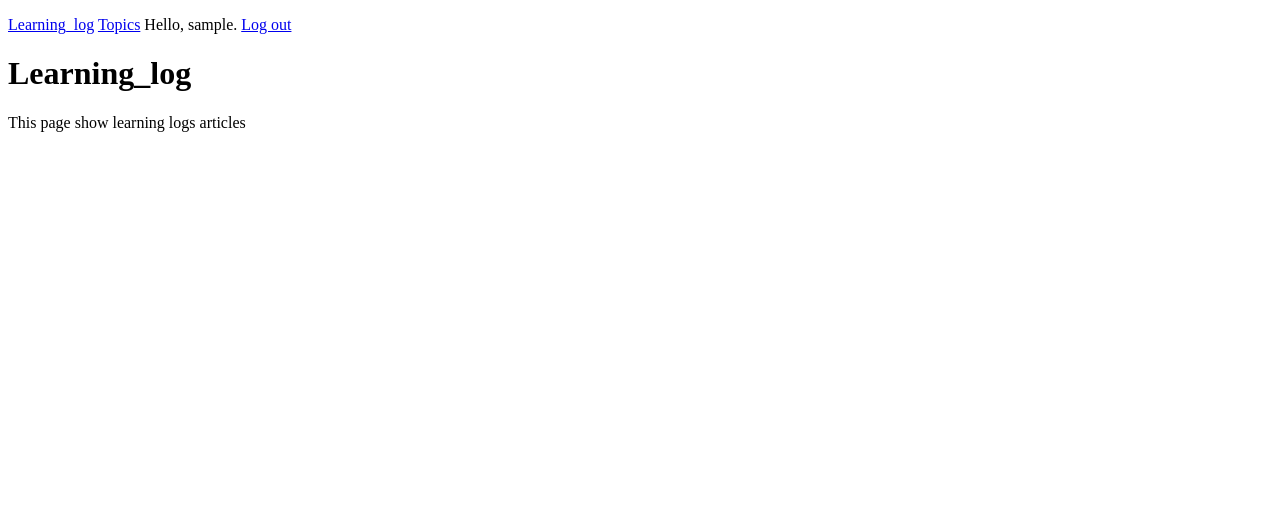
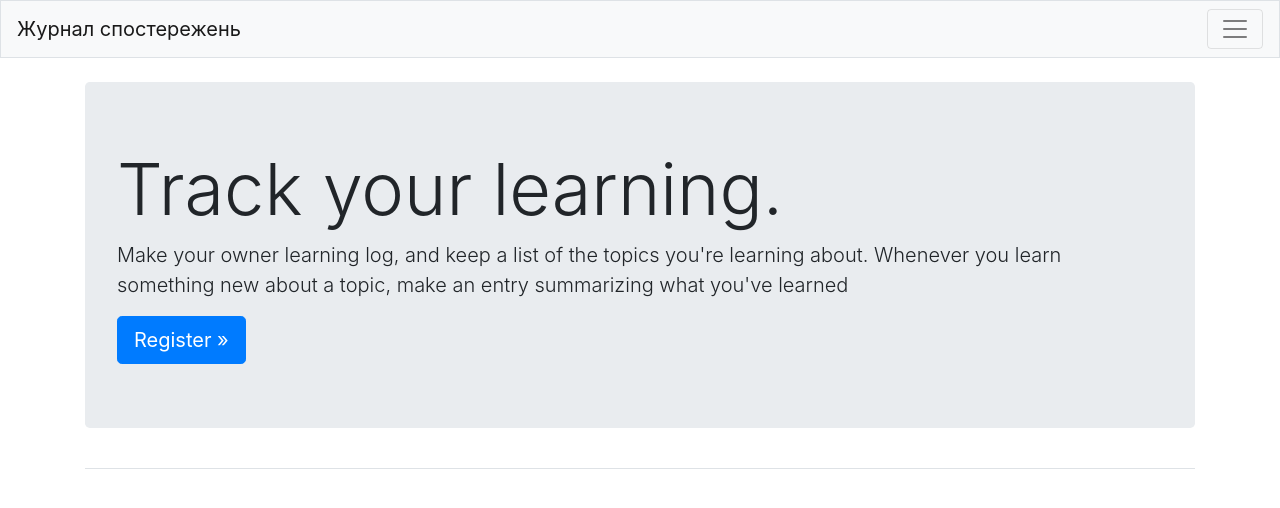
Before and after one commit to LMSerhii/learning_log, a Django app: page / in a window 1280 px wide. Shown: the top 508 px of the page. Run offline with Django 4.2, Linux system fonts and the light colour scheme; the visitor is signed in with stand-in values (Sample User, id 1); some libraries are stand-ins or nearby versions.

Commit message:
добавил бутстрап в базовій шаблон и индекс

```diff
--- a/learning_log/settings.py
+++ b/learning_log/settings.py
@@ -34,6 +34,8 @@ INSTALLED_APPS = [
     # my_apps
     'learning_logs',
     'users',
+
+    'bootstrap4',
 
     'django.contrib.admin',
     'django.contrib.auth',
--- a/learning_logs/templates/learning_logs/base.html
+++ b/learning_logs/templates/learning_logs/base.html
@@ -1,26 +1,58 @@
 <!doctype html>
+{% load bootstrap4 %}
 <html lang="en">
 <head>
     <meta charset="UTF-8">
     <meta name="viewport"
           content="width=device-width, user-scalable=no, initial-scale=1.0, maximum-scale=1.0, minimum-scale=1.0">
     <meta http-equiv="X-UA-Compatible" content="ie=edge">
-    <title>{% block title %}{% endblock title %}</title>
+    <title>{% block title %}learning log{% endblock title %}</title>
+    {% bootstrap_css %}
+    {% bootstrap_javascript jquery='full' %}
 </head>
 <body>
-    <p>
-        <a href="{% url 'learning_logs:index' %}">Learning_log</a>
-        <a href="{% url 'learning_logs:topics' %}">Topics</a>
-        {% if user.is_authenticated %}
-            Hello, {{ user.username }}.
-            <a href="{% url 'users:logout' %}">Log out</a>
-        {% else %}
-            <a href="{% url 'users:register' %}">Registration</a>
-            <a href="{% url 'users:login' %}">Log in</a>
-        {% endif %}
-    </p>
-    {% block content %}
+    <nav class="navbar navbar-expand-md- navbar-light bg-light mb-4 border">
 
-    {% endblock content %}
+        <a class="navbar-brand" href="{% url 'learning_logs:index' %}">Журнал спостережень</a>
+
+        <button class="navbar-toggler" type="button" data-toggle="collapse" data-target="#navbarCollapse"
+                aria-controls="navbarCollapse" aria-expanded="false" aria-label="Toggle navigation">
+            <span class="navbar-toggler-icon"></span>
+        </button>
+
+        <div class="collapse navbar-collapse" id="navbarCollapse">
+            <ul class="navbar-nav mr-auto">
+                <li class="nav-item"><a class="nav-link" href="{% url 'learning_logs:topics' %}">Topics</a></li>
+            </ul>
+            <ul class="navbar-nav ml-auto">
+                {% if user.is_authenticated %}
+                    <li class="nav-item">
+                        <span class="navbar-text">
+                            Доброго дня, {{ user.username }} !
+                        </span>
+                    </li>
+                    <li class="nav-item">
+                        <a class="nav-link" href="{% url 'users:logout' %}">Вийти</a>
+                    </li>
+                 {% else %}
+                    <li class="nav-item">
+                        <a class="nav-link" href="{% url 'users:register' %}">Реєстрація</a>
+                    </li>
+                    <li class="nav-item">
+                        <a class="nav-link" href="{% url 'users:login' %}">Увійти</a>
+                    </li>
+                {% endif %}
+            </ul>
+        </div>
+    </nav>
+
+    <main role="main" class="container">
+        <div class="pb-2 mb-2 border-bottom">
+            {% block page_header %}{% endblock page_header %}
+        </div>
+        <div>
+            {% block content %}{% endblock content %}
+        </div>
+    </main>
 </body>
 </html>
--- a/learning_logs/templates/learning_logs/index.html
+++ b/learning_logs/templates/learning_logs/index.html
@@ -1,7 +1,16 @@
 {% extends 'learning_logs/base.html' %}
 {% block title %}{{ title }}{% endblock title %}
 
-{% block content %}
-    <h1>{{ title }}</h1>
-    <p>This page show learning logs articles</p>
-{% endblock content %}
+{% block page_header %}
+
+<div class="jumbotron">
+    <h1 class="display-3">Track your learning.</h1>
+    <p class="lead">
+        Make your owner learning log, and keep a list of the topics you're learning about.
+        Whenever you learn something new about a topic, make an entry summarizing what you've learned
+    </p>
+    <a class="btn btn-lg btn-primary" href="{% url 'users:register' %}" role="button">Register &raquo;</a>
+</div>
+
+
+{% endblock page_header %}
```
